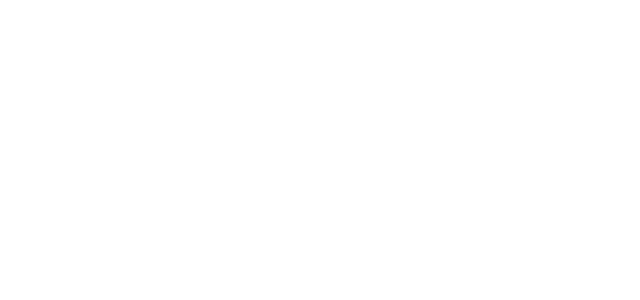
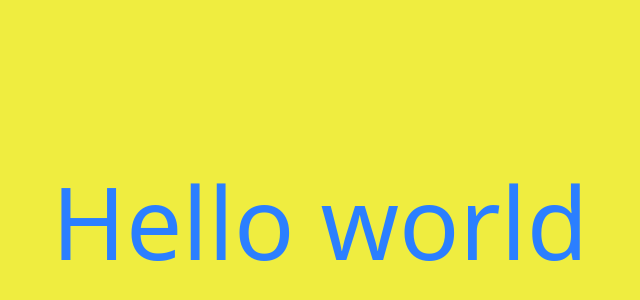
Before and after one commit to MansurovBexruz/Barcha-mavzular-uchun, a React (Vite) app: page / in a window 1280 px wide. Shown: the part 154-454 px from the top of the page, without its empty margins (320-960 px from the left). Built offline with nearby package versions, Linux system fonts and the light colour scheme.

Commit message:
Lesson-106

```diff
--- a/src/main.tsx
+++ b/src/main.tsx
@@ -2,7 +2,13 @@
 import { createRoot } from "react-dom/client";
 import "./index.css";
 
-createRoot(document.getElementById("root")!).render(<StrictMode></StrictMode>);
+createRoot(document.getElementById("root")!).render(
+  <StrictMode>
+    <body className="grid place-items-center bg-[#efed40]">
+      <h1 className="text-[100px] text-blue-500 text-center mt-[300px]">Hello world</h1>
+    </body>
+  </StrictMode>
+);
 
 /*
 1. JSX
```
